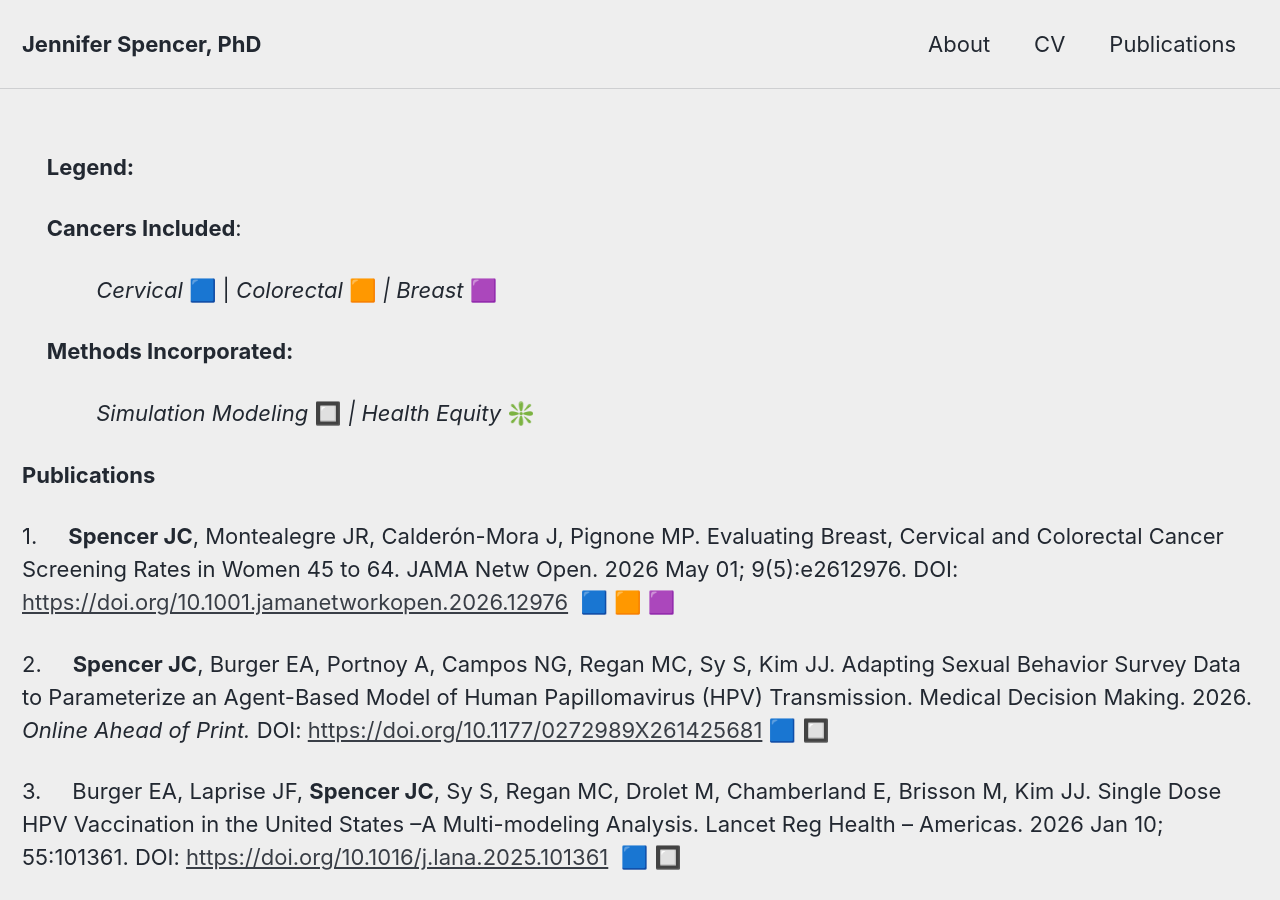
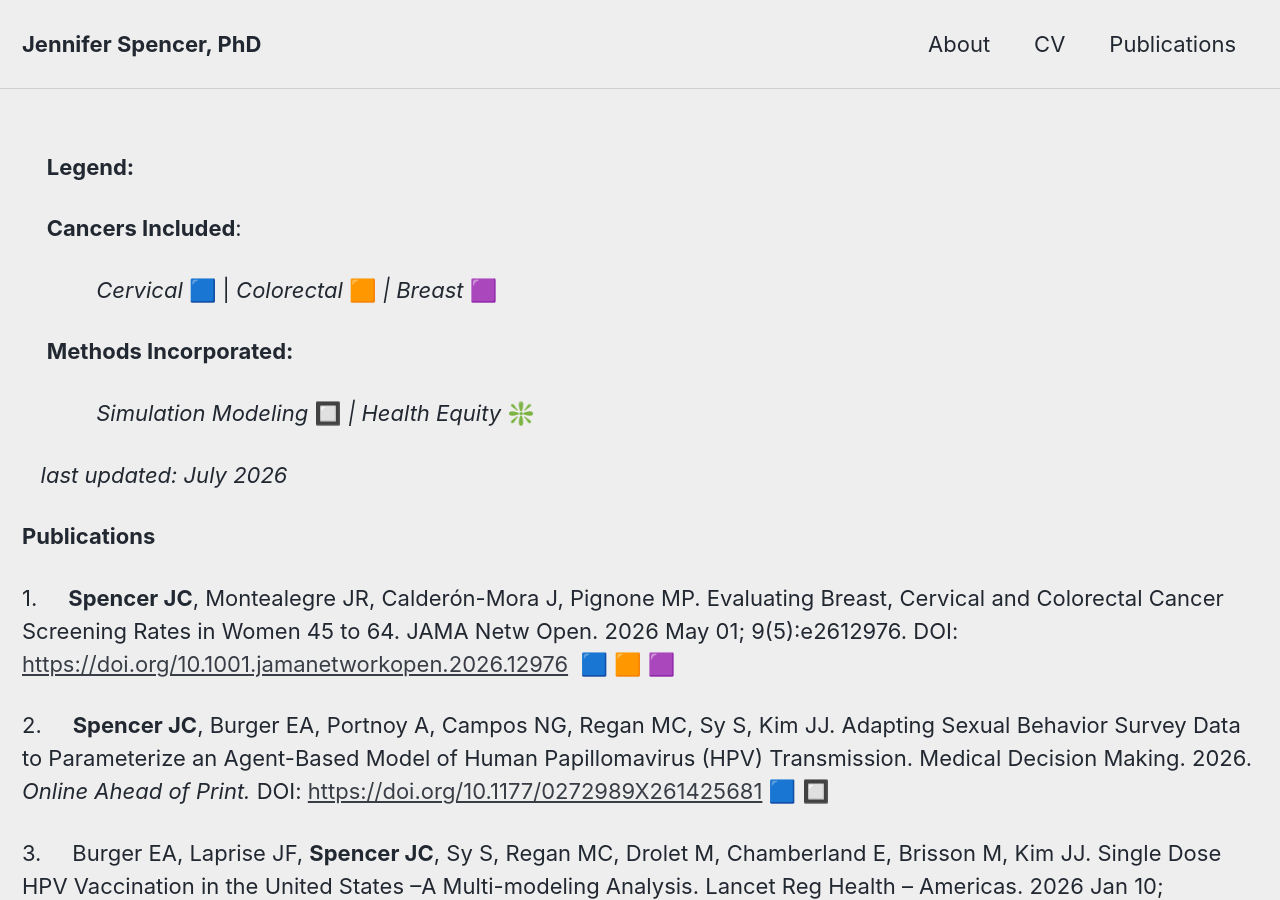
Before and after one commit to jenniferspencer/jenniferspencer.github.io, a Jekyll site: the page built from _pages/Publications.md, in a window 1280 px wide and 900 px high. Built offline with Jekyll 4.4.1, drawn with Linux system fonts in a browser that asks for light colours; cached includes are drawn as plain includes.

Commit message:
Date of update for publications page

```diff
--- a/_pages/Publications.md
+++ b/_pages/Publications.md
@@ -16,6 +16,8 @@ permalink: /Publications/
     **Methods Incorporated:**
 
             *Simulation Modeling* 🔲 *\| Health Equity* ❇️
+
+   *last updated: July 2026*
 
 **Publications**
 
```
Also changed, not shown: _pages/about.md (line endings or trailing spaces).
